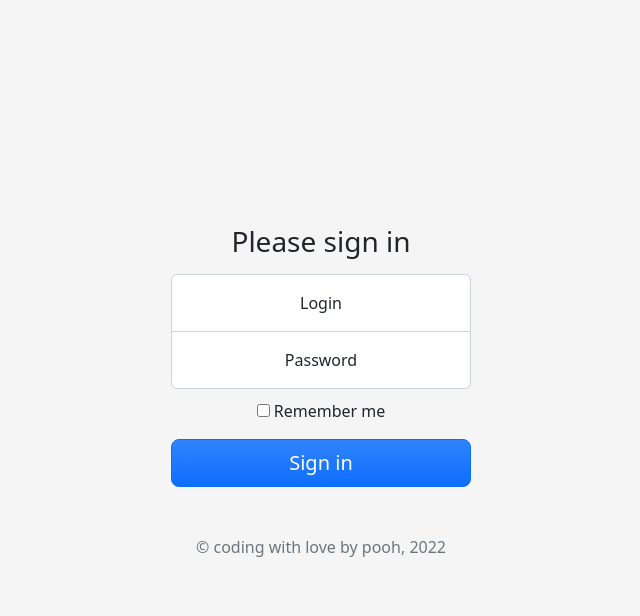
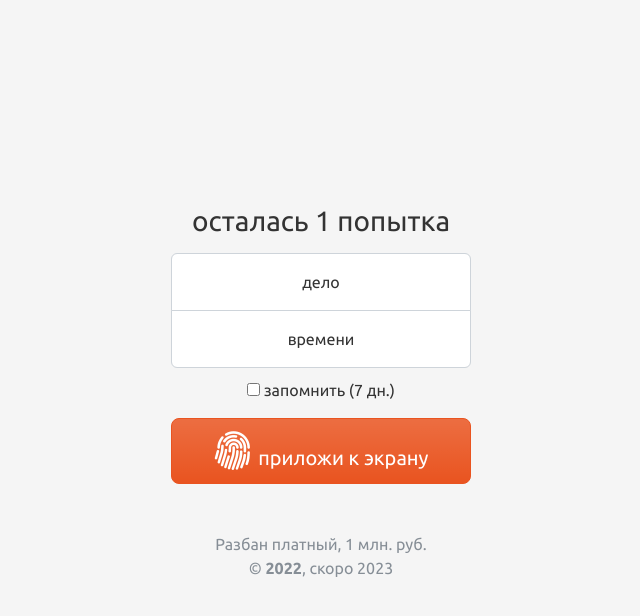
Before and after one commit to pooh2pooh/forum, a PHP site: page / in a window 1280 px wide. Shown: the top 616 px of the page, without its empty margins (319-959 px from the left). Run offline with PHP 8.4, Linux system fonts and the light colour scheme; some libraries are stand-ins or nearby versions.

Commit message:
desc message for error auth. and login page fixes

```diff
--- a/forum.php
+++ b/forum.php
@@ -5,9 +5,8 @@
 <head>
 	<meta charset="utf-8">
 	<meta name="viewport" content="width=device-width, initial-scale=1">
-	<title>Forum</title>
-	<!-- <link href="https://cdn.jsdelivr.net/npm/bootstrap@5.2.0/dist/css/bootstrap.min.css" rel="stylesheet" integrity="sha384-gH2yIJqKdNHPEq0n4Mqa/HGKIhSkIHeL5AyhkYV8i59U5AR6csBvApHHNl/vI1Bx" crossorigin="anonymous"> -->
-  <link rel="stylesheet" href="bootstrap.min.css">
+	<title>Форум</title>
+  	<link rel="stylesheet" href="bootstrap.min.css">
 	<link rel="stylesheet" href="https://cdn.jsdelivr.net/npm/bootstrap-icons@1.9.1/font/bootstrap-icons.css">
 	<link rel="stylesheet" href="navbar.css">
 
--- a/index.php
+++ b/index.php
@@ -6,7 +6,8 @@
 	<meta charset="utf-8">
 	<meta name="viewport" content="width=device-width, initial-scale=1">
 	<title>Login</title>
-	<link href="https://cdn.jsdelivr.net/npm/bootstrap@5.2.0/dist/css/bootstrap.min.css" rel="stylesheet" integrity="sha384-gH2yIJqKdNHPEq0n4Mqa/HGKIhSkIHeL5AyhkYV8i59U5AR6csBvApHHNl/vI1Bx" crossorigin="anonymous">
+	<link rel="stylesheet" href="bootstrap.min.css">
+	<link rel="stylesheet" href="https://cdn.jsdelivr.net/npm/bootstrap-icons@1.9.1/font/bootstrap-icons.css">
 	<link href="signin.css" rel="stylesheet">
 </head>
 
@@ -22,31 +23,31 @@ $stdout = new stdout();
 !isset($_SESSION['AUTH']) ?: header('Location: /forum.php');
 if (isset($_POST['USERNAME']) && isset($_POST['PASSWORD'])) {
 
-				($stdout->Auth($_POST['USERNAME'], $_POST['PASSWORD']) ? header('Location: /forum.php') : die('Error!')) ?: $_SESSION['AUTH'] = $_POST['USERNAME'];
+				($stdout->Auth($_POST['USERNAME'], $_POST['PASSWORD']) ? header('Location: /forum.php') : die('<h1>Упс! Тебя тут не ждали,</h1>лучше больше не пытайся.')) ?: $_SESSION['AUTH'] = $_POST['USERNAME'];
 
 }
 
 ?>
 
 		<form action="/" method="post">
-			<h1 class="h3 mb-3 fw-normal">Please sign in</h1>
+			<h1 class="h3 mb-3 fw-normal">осталась 1 попытка</h1>
 
 			<div class="form-floating">
 				<input type="text" class="form-control" id="inputLogin" name="USERNAME" placeholder="username">
-				<label for="inputLogin">Login</label>
+				<label for="inputLogin">дело</label>
 			</div>
 			<div class="form-floating">
 				<input type="password" class="form-control" id="inputPassword" name="PASSWORD" placeholder="password">
-				<label for="inputPassword">Password</label>
+				<label for="inputPassword">времени</label>
 			</div>
 
 			<div class="checkbox mb-3">
 				<label>
-					<input type="checkbox" value="remember-me"> Remember me
+					<input type="checkbox" value="remember-me"> запомнить (7 дн.)
 				</label>
 			</div>
-			<button class="w-100 btn btn-lg btn-primary bg-gradient" type="submit">Sign in</button>
-			<p class="mt-5 mb-3 text-muted">&copy; coding with love by pooh, 2022</p>
+			<button class="w-100 btn btn-lg btn-primary bg-gradient" type="submit"><i class="bi bi-fingerprint h1"></i> приложи к экрану</button>
+			<p class="mt-5 mb-3 text-muted">Разбан платный, 1 млн. руб.<br>&copy; <strong>2022</strong>, скоро 2023</p>
 		</form>
 	</main>
 
```
